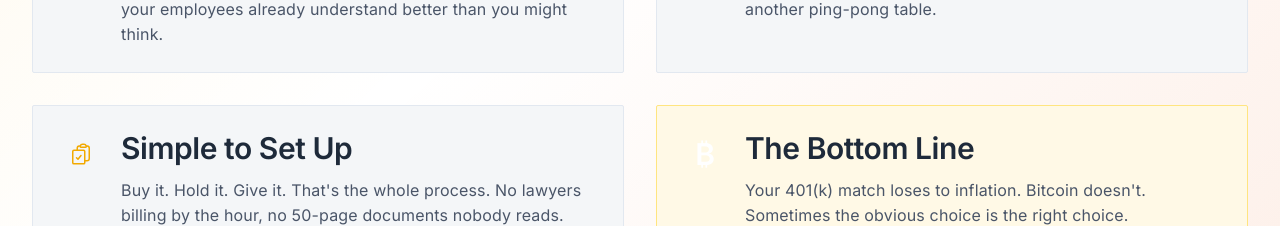
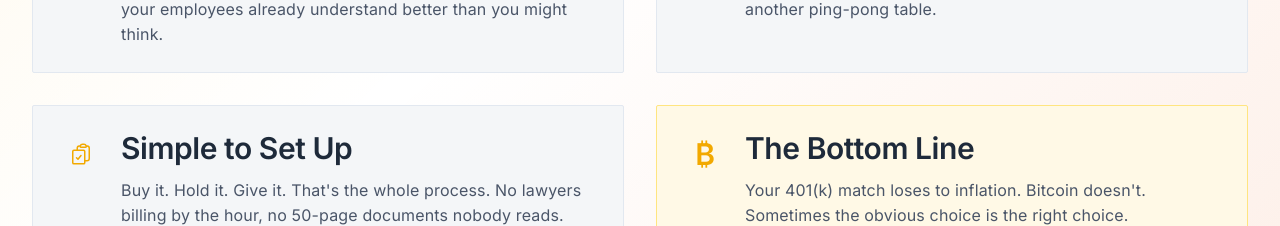
Before and after one commit to rathernotsay21/bitcoin_benefit, a Next.js app: page / in a window 1280 px wide. Shown: the part 2620-2846 px from the top of the page. Built offline with nearby package versions, Linux system fonts and the light colour scheme; no server answers; a web font is replaced by a local one.

Commit message:
icon color

```diff
--- a/src/app/page.tsx
+++ b/src/app/page.tsx
@@ -152,7 +152,7 @@
             <div className="bg-bitcoin-50 dark:bg-bitcoin/10 border border-bitcoin-200 dark:border-bitcoin/30 rounded-sm p-6 hover:bg-bitcoin-100 dark:hover:bg-bitcoin/15 transition-all duration-300 h-full flex">
               <div className="flex items-start gap-4 w-full">
                 <div className="w-12 h-12 flex items-center justify-center flex-shrink-0">
-                  <span className="text-white font-bold text-2xl">₿</span>
+                  <span className="text-bitcoin font-bold text-2xl">₿</span>
                 </div>
                 <div className="flex-1">
                   <h3 className="text-2xl font-bold text-deepSlate dark:text-white mb-3">
```
Also changed, not shown: 1 other file (tests, documents, lock files or other folders).
